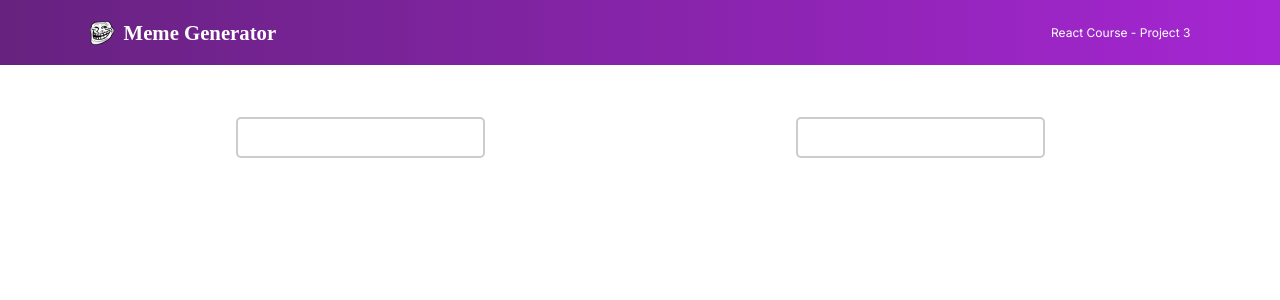
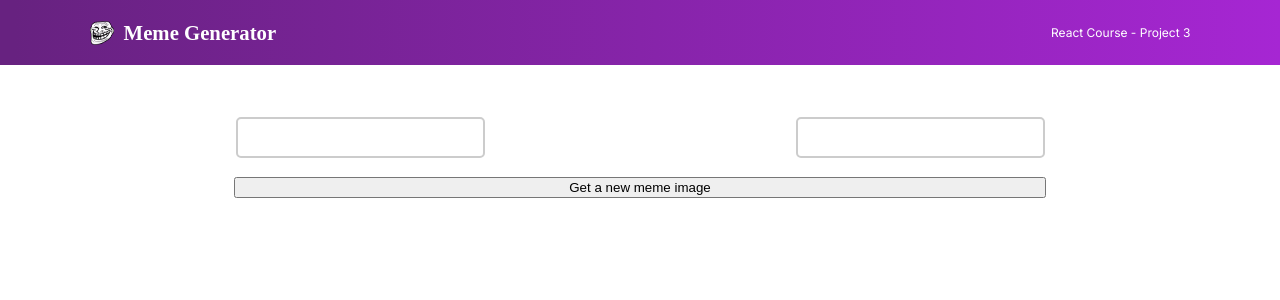
Before and after one commit to alejotsv/meme-generator, a React (Vite) app: page / in a window 1280 px wide. Shown: the top 300 px of the page. Built offline with nearby package versions, Linux system fonts and the light colour scheme.

Commit message:
create Button component

```diff
--- a/src/App.css
+++ b/src/App.css
@@ -56,3 +56,13 @@
   padding-left: 0.5rem;
   border: 2px solid #ccc;
 }
+
+.generate-button {
+  width: 70rem;
+  display: flex;
+  justify-content: center;
+}
+
+.generate-button > button {
+  width: 72.5%;
+}
--- a/src/App.jsx
+++ b/src/App.jsx
@@ -1,12 +1,12 @@
 import React from 'react';
 import Header from './components/Header';
-import InputFields from './components/InputFields';
+import Top from './components/Top';
 
 const App = () => {
   return(
     <div>
       <Header />
-      <InputFields />
+      <Top />
     </div>
   )
 }
--- /dev/null
+++ b/src/components/GenerateButton.jsx
@@ -0,0 +1,11 @@
+import React from 'react';
+
+const GenerateButton = () => {
+  return(
+    <div className='generate-button'>
+      <button>Get a new meme image</button>
+    </div>
+  )
+}
+
+export default GenerateButton;
--- a/src/components/Top.jsx
+++ b/src/components/Top.jsx
@@ -1,9 +1,12 @@
 import React from 'react';
+import GenerateButton from './GenerateButton';
+import InputFields from './InputFields';
 
 const Top = () => {
   return(
     <div className='top-content'>
-
+      <InputFields />
+      <GenerateButton />
     </div>
   )
 }
```
